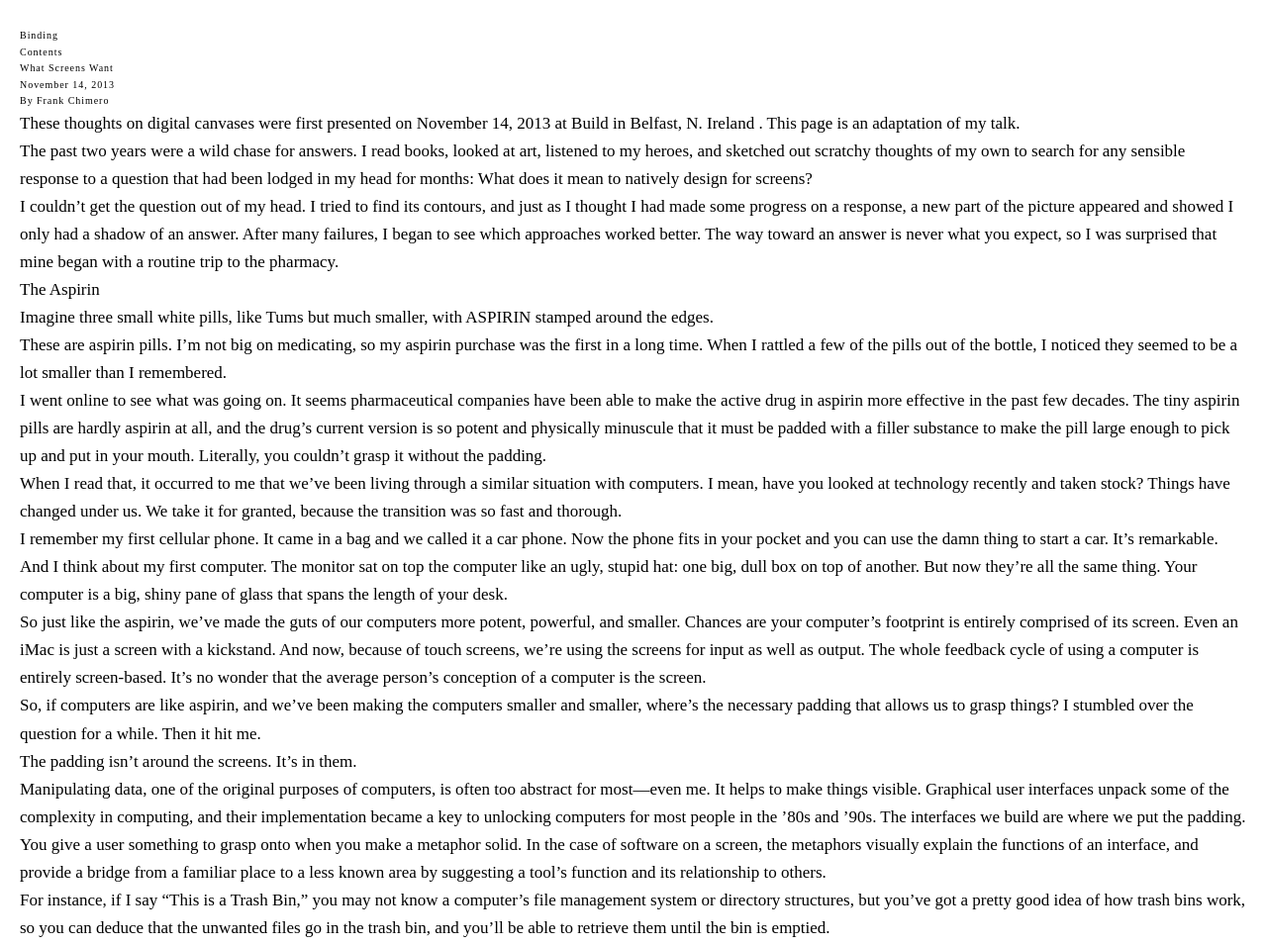
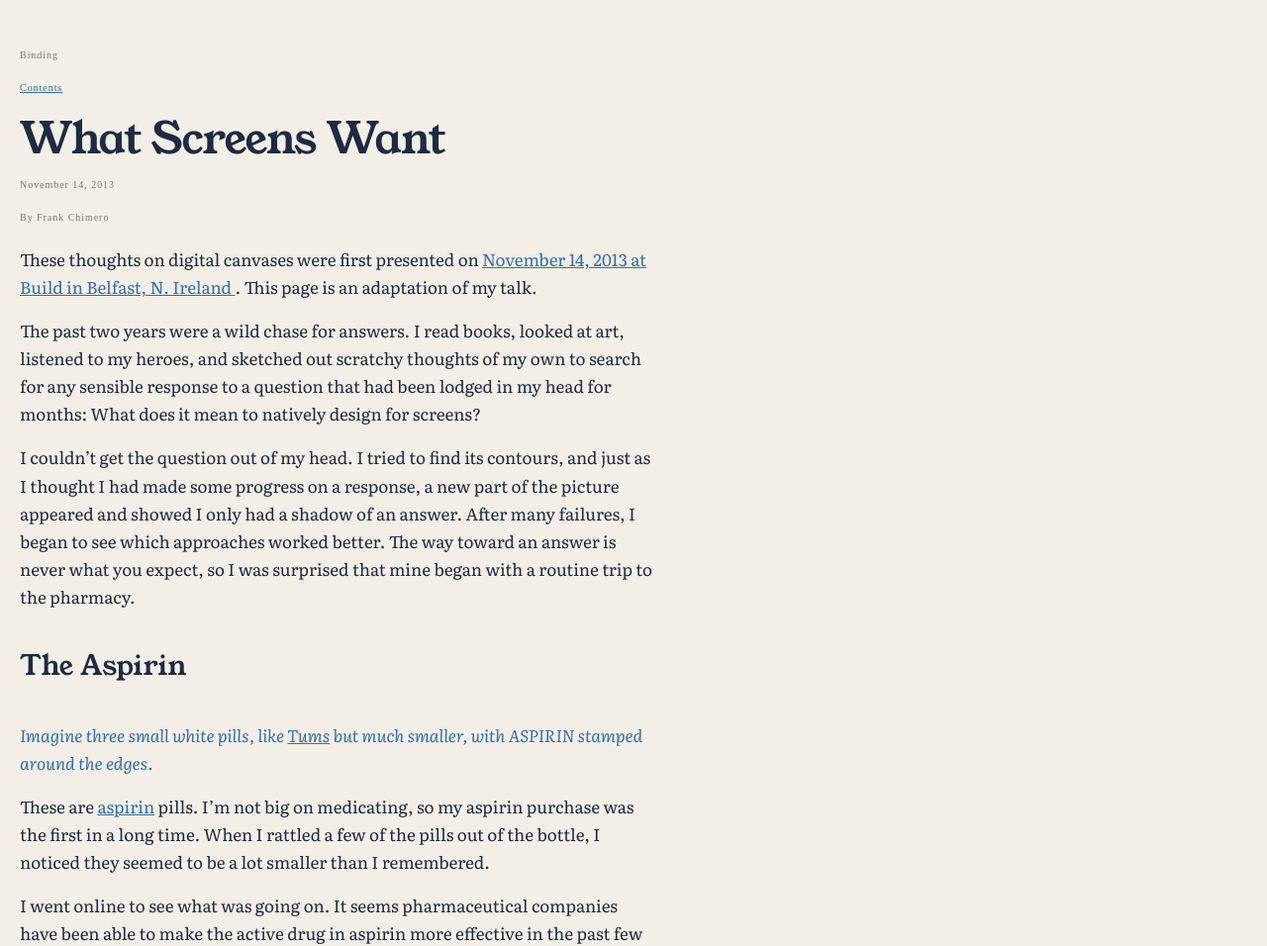
Before and after one commit to Indo1919/binding, a plain HTML site: page direction-3/index.html in a window 1280 px wide. Shown: the top 956 px of the page at 99% size. Drawn offline with Linux system fonts and the light colour scheme; a web font is replaced by a local one.

Commit message:
Finishing direction 3 and fixing bug breaking styling

```diff
--- a/direction-3/index.html
+++ b/direction-3/index.html
@@ -8,7 +8,7 @@
 		<link href="../styles/common.css" rel="stylesheet">
 		<link rel="preconnect" href="https://fonts.googleapis.com">
 		<link rel="preconnect" href="https://fonts.gstatic.com" crossorigin>
-		<link href="https://fonts.googleapis.com/css2?family=Fraunces:ital,opsz,wght@0,9..144,100..900;1,9..144,100..900&family=Space+Mono:ital,wght@0,400;0,700;1,400;1,700&display=swap" rel="stylesheet">
+		<link href="https://fonts.googleapis.com/css2?family=Literata:ital,opsz,wght@0,7..72,200..900;1,7..72,200..900&family=Martian+Mono:wght@100..800&family=Young+Serif&display=swap" rel="stylesheet">
 		<link href="style.css" rel="stylesheet">
 	</head>
 
--- a/direction-3/style.css
+++ b/direction-3/style.css
@@ -1,4 +1,4 @@
-root{
+:root{
 	--color-paper: #f3efe6;
 	--color-ink: #1e2a44;
 	--color-quiet: #7a7468;
@@ -24,5 +24,70 @@ header,footer{
 	font-family: var(--font-label);
 	font-size: calc(var(--base) * 0.625);
 	letter-spacing: 0.06rem;
+	color: var(--color-quiet);
+	margin-block: var(--size-md);
+}
 
+h1{
+	font-family: var(--font-display);
+	font-size: calc(var(--base) * 2.75);
+	line-height: 1.05;
+	letter-spacing: -0.02em;
+	color: var(--color-ink);
+	margin-block: var(--size-sm);
 }
+
+h2{
+	font-family: var(--font-display);
+	font-size: var(--size-lg);
+	line-height: 1.15;
+	margin-block: var(--size-xlg);
+}
+
+h3{
+	font-family: var(--font-display);
+	font-size: calc(var(--base) * 1.3);
+	color: var(--color-blue);
+	margin-block: var(--size-md);
+}
+
+p,li{
+	max-inline-size: 65ch;
+	margin-block: var(--size-sm);
+}
+
+strong{
+	font-weight: 700;
+}
+
+em{
+	font-style: italic;
+}
+
+mark{
+	background-color:var(--color-grey);
+	color:var(--color-ink)
+}
+
+a{
+	color:var(--color-blue);
+	text-decoration: underline;
+}
+
+blockquote{
+	font-family: var(--font-display);
+	font-size: calc(var(--base) * 1.3);
+	line-height: 1.35;
+	text-align: center;
+	color: var(--color-blue);
+	margin-block: var(--size-lg);
+}
+
+.image-description{
+	font-style: italic;
+	color:var(--color-blue);
+}
+
+.custom-underline{
+	text-decoration:underline;
+}
```
